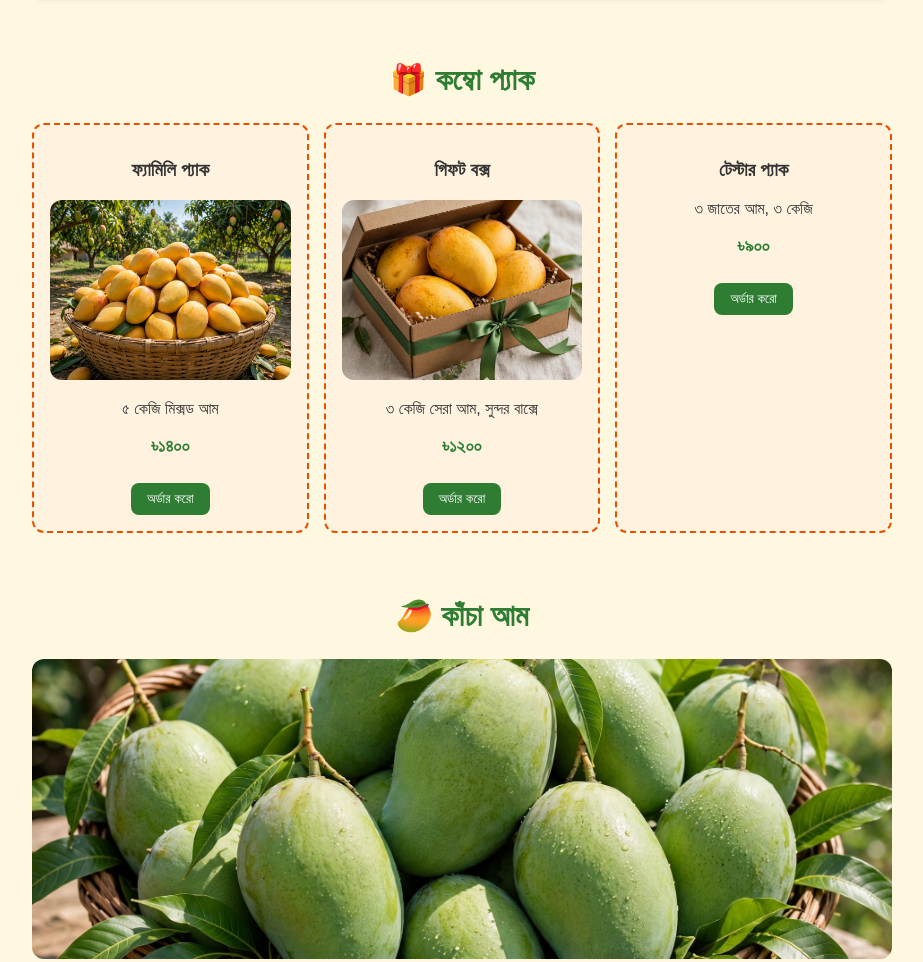
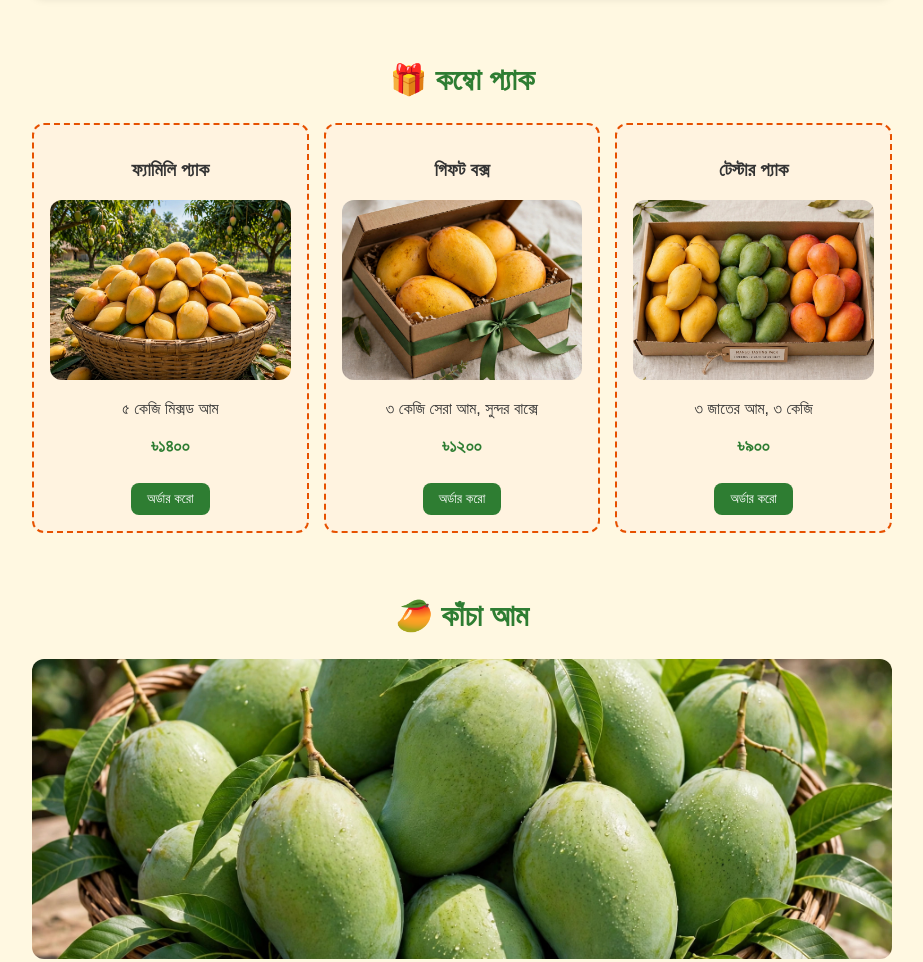
Before and after one commit to mdsarwarjahan0012/chapaimangoshop, a plain HTML site: page index.html in a window 1280 px wide. Shown: the part 2468-3430 px from the top of the page, without its empty margins (178-1101 px from the left). Drawn offline with Linux system fonts and the light colour scheme.

Commit message:
Add files via upload

```diff
--- a/index.html
+++ b/index.html
@@ -96,7 +96,7 @@
     <div class="grid">
       <div class="pack-card"><h3>ফ্যামিলি প্যাক</h3><img src="images/hero-mangoes.jpg" alt="ফ্যামিলি প্যাক"><p>৫ কেজি মিক্সড আম</p><p class="price">৳১৪০০</p><button onclick="addToCart('ফ্যামিলি প্যাক ৫ কেজি', 1400)">অর্ডার করো</button></div>
       <div class="pack-card"><h3>গিফট বক্স</h3><img src="images/gift-box.jpg" alt="গিফট বক্স"><p>৩ কেজি সেরা আম, সুন্দর বাক্সে</p><p class="price">৳১২০০</p><button onclick="addToCart('গিফট বক্স ৩ কেজি', 1200)">অর্ডার করো</button></div>
-      <div class="pack-card"><h3>টেস্টার প্যাক</h3><p>৩ জাতের আম, ৩ কেজি</p><p class="price">৳৯০০</p><button onclick="addToCart('টেস্টার প্যাক ৩ কেজি', 900)">অর্ডার করো</button></div>
+      <div class="pack-card"><h3>টেস্টার প্যাক</h3><img src="images/tester-pack.jpg" alt="টেস্টার প্যাক"><p>৩ জাতের আম, ৩ কেজি</p><p class="price">৳৯০০</p><button onclick="addToCart('টেস্টার প্যাক ৩ কেজি', 900)">অর্ডার করো</button></div>
     </div>
   </section>
 
```
